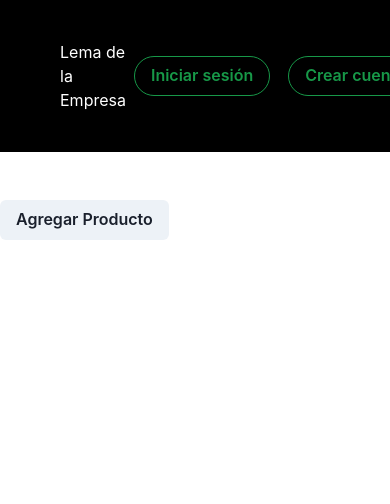
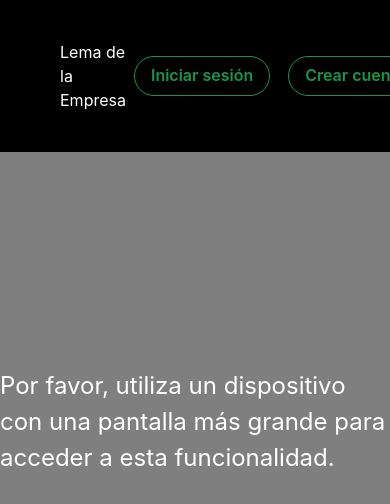
Before and after one commit to Julietabachur/frontFinal, a React (Vite) app in the folder frontend-integrador/: page /admin in a window 390 px wide. Shown: the top 504 px of the page. Built offline with nearby package versions, Linux system fonts and the light colour scheme.

Commit message:
implementando no responsive del admin dashboard

```diff
--- a/frontend-integrador/src/components/pages/adminPanel/AddProduct.jsx
+++ b/frontend-integrador/src/components/pages/adminPanel/AddProduct.jsx
@@ -1,6 +1,6 @@
 import React, { useState, useEffect } from 'react';
 import axios from 'axios';
-import { Button, Flex, Modal, ModalOverlay, ModalContent, ModalHeader, ModalFooter, ModalBody, ModalCloseButton, Input, Select, List, ListItem, Text, Box } from '@chakra-ui/react';
+import { NumberInput,NumberInputField,Button, Flex, Modal, ModalOverlay, ModalContent, ModalHeader, ModalFooter, ModalBody, ModalCloseButton, Input, Select, List, ListItem, Text, Box } from '@chakra-ui/react';
 
 const initialProductState = {
   productName: '',
@@ -9,6 +9,7 @@ const initialProductState = {
   productionTime: '',
   collection: '',
   thumbnail: '',
+  detail: '',
   gallery: [],
 };
 
@@ -39,7 +40,6 @@ const AddProduct = ({ isOpen, onClose }) => {
         setNombreValido(false);
       }
     };
-
     if (inputValue) {
       checkProductName();
     } else {
@@ -93,7 +93,7 @@ const AddProduct = ({ isOpen, onClose }) => {
             name="productName"
             mb={3}
             placeholder="Nombre del producto"
-            defaultValue={productData.productName} //CAMBIE DE VALUE A DEFAULT VALUE ESO TE SACA EL ERROR
+            defaultValue={productData.productName}
             onBlur={handleInputChange}
           />
 
@@ -114,8 +114,17 @@ const AddProduct = ({ isOpen, onClose }) => {
             <option value="SKIRT">SKIRT</option>
             <option value="JACKET">JACKET</option>
             <option value="PANT">PANT</option>
+            <option value="ACCESORY">ACCESORY</option>
           </Select>
-          <Input name="productionTime" mb={3} placeholder="Fecha de producción in days" value={productData.productionTime} onChange={handleInputChange} />
+          <NumberInput>
+            <NumberInputField name="productionTime" mb={3}
+            placeholder="Cantidad de días para la fábricación"
+            value={productData.productionTime}
+            onChange={(valueString) => {
+              // Convierte el valor de cadena a número antes de pasarlo a handleInputChange
+              handleInputChange({ target: { name: 'productionTime', value: parseInt(valueString, 10) } }); //10 base decimal
+            }}/>
+          </NumberInput>
           <Input name="collection" mb={3} placeholder="Colección" value={productData.collection} onChange={handleInputChange} />
           <Input name="thumbnail" mb={3} placeholder="Enlace de la miniatura" value={productData.thumbnail} onChange={handleInputChange} />
           <Flex align="center" mb={3}>
@@ -142,6 +151,8 @@ const AddProduct = ({ isOpen, onClose }) => {
               ))}
             </List>
           </Box>
+
+          <Input name="detail" mb={3} placeholder="Detalle:\nprimer renglón\nsegundo renglón" value={productData.detail} onChange={handleInputChange} />
         </ModalBody>
         <ModalFooter>
           <Button colorScheme="blue" mr={3} onClick={handleAddProduct}>
--- a/frontend-integrador/src/components/pages/adminPanel/AdminDashboard.jsx
+++ b/frontend-integrador/src/components/pages/adminPanel/AdminDashboard.jsx
@@ -1,17 +1,58 @@
-import React, { useState } from 'react';
-import { Button,Box } from '@chakra-ui/react';
+import React, { useState, useEffect } from 'react';
+import { Box } from '@chakra-ui/react';
 import AddProduct from './AddProduct';
 
 const AdminDashboard = () => {
+  // Estado para controlar si el modal de "Agregar Producto" está abierto o cerrado
   const [isModalOpen, setIsModalOpen] = useState(false);
 
+  // Valor mínimo de ancho para considerar como versión de computadora
+  const MIN_DESKTOP_WIDTH = 768;
+
+  // Efecto para suscribirse al evento de redimensionamiento de la ventana
+  useEffect(() => {
+    const handleResize = () => {
+      if (window.innerWidth >= MIN_DESKTOP_WIDTH) {
+        setIsModalOpen(true); // Abre el modal de productos si la resolución es suficientemente grande
+      }
+    };
+
+    window.addEventListener('resize', handleResize);
+
+    // Limpieza del event listener cuando el componente se desmonta
+    return () => {
+      window.removeEventListener('resize', handleResize);
+    };
+  }, []); // La dependencia vacía [] asegura que el efecto solo se ejecute una vez, al montar el componente
+
+  // Renderizado del componente
   return (
     <Box pos={'relative'} top={100}>
-      <Button onClick={() => setIsModalOpen(true)}>Agregar Producto</Button>
+      {/* Componente del modal para agregar producto */}
       <AddProduct isOpen={isModalOpen} onClose={() => setIsModalOpen(false)} />
 
+      {/* Mensaje de error que cubre toda la página si la resolución es menor que la de computadora */}
+      {window.innerWidth < MIN_DESKTOP_WIDTH && (
+        <div
+          style={{
+            position: 'fixed',
+            top: 0,
+            left: 0,
+            width: '100%',
+            height: '100%',
+            background: 'rgba(0, 0, 0, 0.5)',
+            display: 'flex',
+            justifyContent: 'center',
+            alignItems: 'center',
+            color: '#fff',
+            fontSize: '24px',
+          }}
+        >
+          Por favor, utiliza un dispositivo con una pantalla más grande para acceder a esta funcionalidad.
+        </div>
+      )}
     </Box>
   );
 };
 
-export default AdminDashboard;
+export default AdminDashboard;
```
